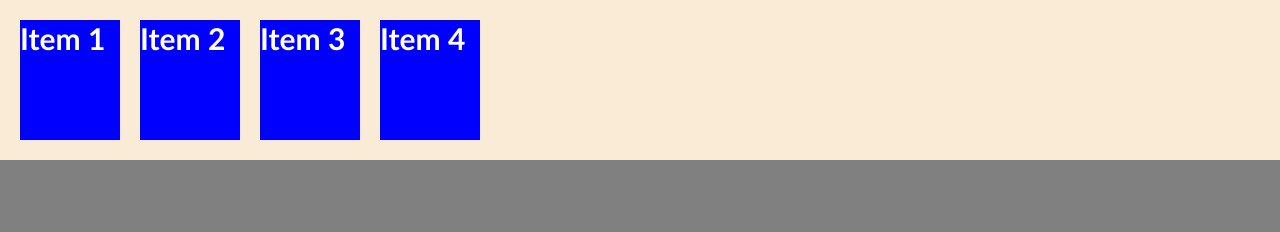
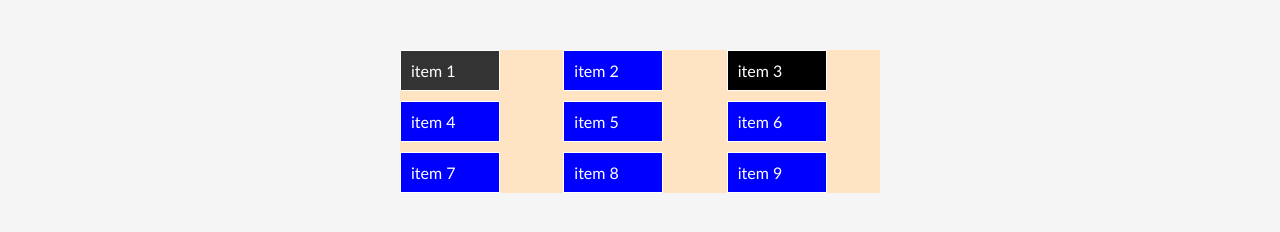
Before and after one commit to Jey223/test, a plain HTML site: page index.html in a window 1280 px wide. Drawn offline with Linux system fonts and the light colour scheme.

Commit message:
My grid test

```diff
--- a/css/style.css
+++ b/css/style.css
@@ -1,26 +1,42 @@
 *{
  box-sizing: border-box;
+ margin: 0;
+ padding:0;
 }
 
 body{
-    background-color: gray;
-    margin: 0;
-    padding:0;
+    background-color: #f5f5f5;
+
 }
 .container{
-    background-color: antiquewhite;
+    width: 480px;
+    margin: 50px auto;
+    background-color: bisque;
+    display: grid;
+     grid-template-columns: repeat(3, 1fr);
+    /* grid-template-rows: repeat(3, 1fr);  */
+    /* grid-auto-rows: 1fr or auto */
+    /* grid-auto-rows: minmax(200px, 400px); */
+    gap: 10px;
+    /*row-gap: 10px;*/
+    /*justify-items: center; */
+}
+.item{
+    background-color: blue;
+    font-family: 'Gill Sans', 'Gill Sans MT', Calibri, 'Trebuchet MS', sans-serif;
+    color: white;
+    border: 1px solid #fff;
     padding: 10px;
-    display: flex;
-    flex-wrap: wrap;
-    /*flex-direction: row;*/
+    width: 100px;
+    /* justify-self: end; */
 }
-.container > *{
-    background-color: blue;
-    margin: 10px;
-    width: 100px;
-    height: 120px;
-    font-family: 'Gill Sans', 'Gill Sans MT', Calibri, 'Trebuchet MS', sans-serif;
-    font-size: 30px;
-    color: white;
-
+.item:nth-child(1){
+    background-color: #333;
+    /* grid-column: 1/4; */
+    /* grid-column: 1/span 3; */
 }
+.item:nth-child(3){
+    background-color: #000;
+    /* grid-row: 2/4; */
+    /* grid-column: 1/span 3; */
+}
--- /dev/null
+++ b/css/style2.css
@@ -0,0 +1,42 @@
+*{
+    box-sizing: border-box;
+    margin: 0;
+    padding: 0;
+}
+body{
+    font-size: 16px;
+    height: 70vh;
+    display: grid;
+    /* grid-template-areas:  */
+    /* 'header header header' */
+    /* 'nav main aside' */
+    /* 'footer footer footer'; */
+    grid-template-columns: 1fr 4fr 2fr;
+    grid-template-rows: 70px 1fr 70px;
+    gap: 10px;
+}
+header,nav,main,aside,footer{
+    background-color: orange;
+    padding: 20px;
+    /* border: 4px solid #fff; */
+    display: flex;
+    justify-content: center;
+    align-items: center;
+}
+header{
+    /* grid-area: header; */
+    grid-column: 1/span 3;
+}
+nav{
+    /* grid-area: nav; */
+}
+main{
+    /* grid-area: main; */
+}
+aside{
+    /* grid-area: aside; */
+}
+footer{
+    /* grid-area: footer; */
+    grid-column: 1/span 3;
+}
--- a/index.html
+++ b/index.html
@@ -9,10 +9,15 @@
 </head>
 <body>
     <div class="container">
-        <h1> Item 1</h1>
-        <h1> Item 2</h1>
-        <h1> Item 3</h1>
-        <h1> Item 4</h1>
+        <div class="item">item 1</div>
+        <div class="item">item 2</div>
+        <div class="item">item 3</div>
+        <div class="item">item 4</div>
+        <div class="item">item 5</div>
+        <div class="item">item 6</div>
+        <div class="item">item 7</div>
+        <div class="item">item 8</div>
+        <div class="item">item 9</div>
     </div>
 </body>
 </html>
```
Also changed, not shown: index2.html (added, +17 -0 lines).
